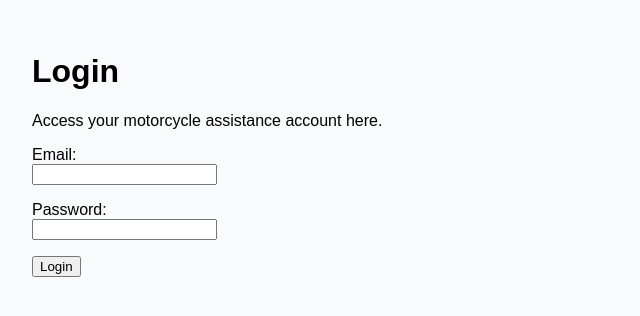
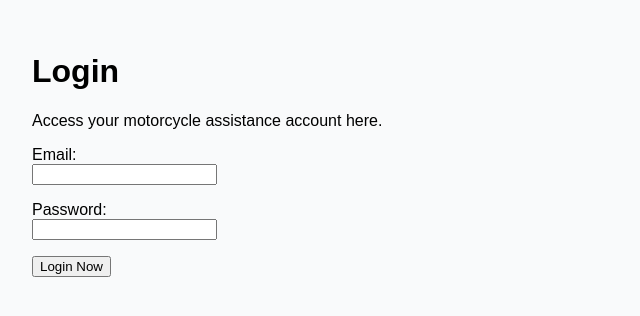
Before and after one commit to MatasZos/RoadGuardian, a Next.js app: page /login in a window 1280 px wide. Shown: the top 316 px of the page, without its empty margins (0-640 px from the left). Built offline with nearby package versions, Linux system fonts and the light colour scheme.

Commit message:
Update page.js

```diff
--- a/src/app/login/page.js
+++ b/src/app/login/page.js
@@ -14,7 +14,7 @@ export default function LoginPage() {
           <input type="password" id="password" name="password" required />
         </div>
         <button type="submit" style={{ marginTop: "1rem" }}>
-          Login
+          Login Now
         </button>
       </form>
     </main>
```
